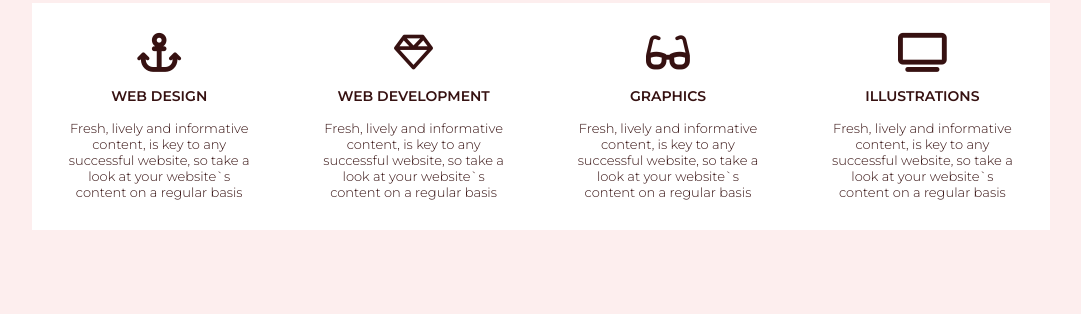
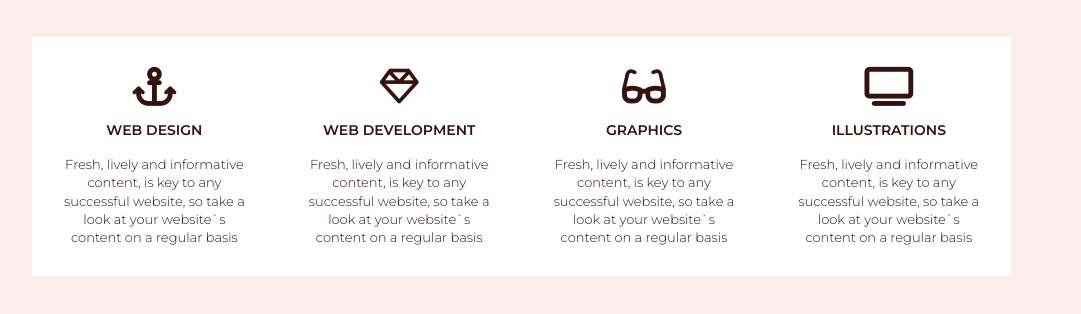
Before and after one commit to YanaDeineko/Namaste-HW9, a plain HTML site: page index.html in a window 1280 px wide. Shown: the part 254-568 px from the top of the page, without its empty margins (98-1179 px from the left). Drawn offline with Linux system fonts and the light colour scheme.

Commit message:
Change selector .body

```diff
--- a/style.css
+++ b/style.css
@@ -6,12 +6,14 @@
 }
 
 body{
+    width: 100%;
     font-size: 13px;
     font-weight: 300;
     background-color: #fdeeee;
     color: #361111;
     font-family: 'Montserrat', sans-serif;
     width: 100%;
+    line-height: 1.4;
 }
 
 .wrapper{
@@ -56,7 +58,7 @@ width: 24%;
 display:inline-block;
 text-align: center;
 font-size: 13px;
-vertical-align: middle;
+vertical-align: auto;
 
 }
 
@@ -67,6 +69,6 @@ color: #046163;
 
 .post{
     padding: 20px;
-    display: inline;
     font-size: 0;
+    margin: 0;
 }
```
